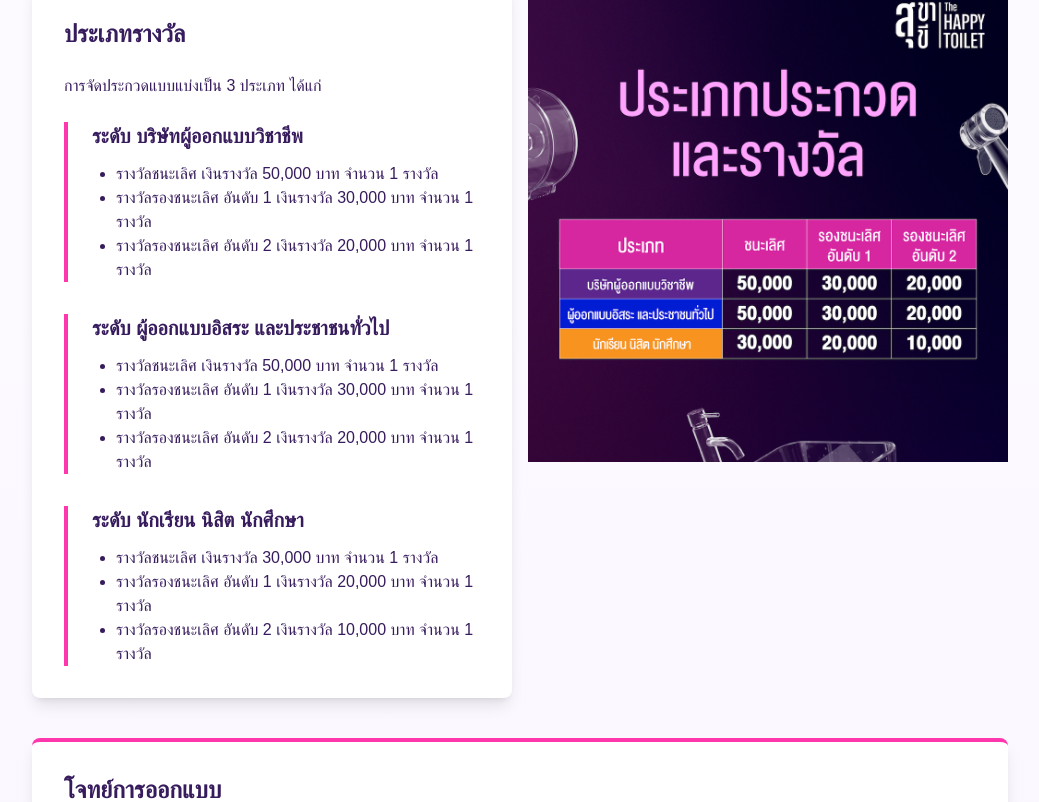
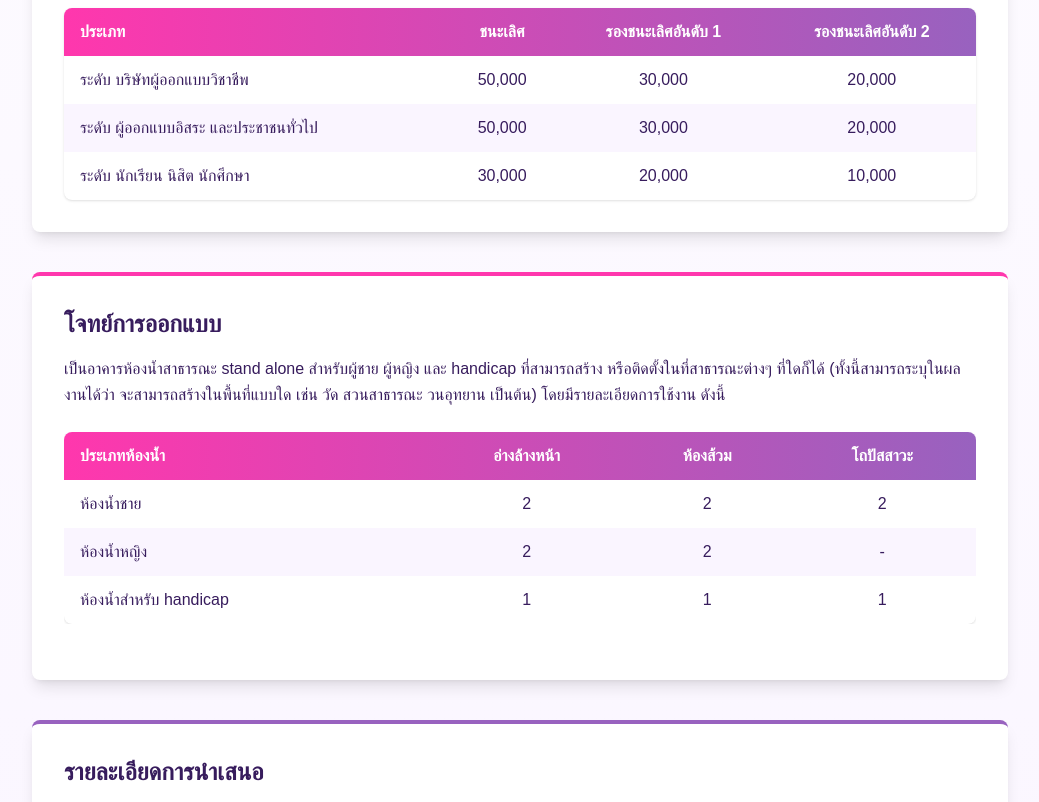
Before and after one commit to kritsadaskt/asww-happy-toilet, a Next.js app: page / in a window 1280 px wide. Shown: the part 1538-2340 px from the top of the page, without its empty margins (120-1159 px from the left). Built offline with nearby package versions, Linux system fonts and the light colour scheme; a web font is replaced by a local one.

Commit message:
edit text / update banner

```diff
--- a/app/components/AwardTypes.tsx
+++ b/app/components/AwardTypes.tsx
@@ -2,52 +2,43 @@ import Image from "next/image";
 export default function AwardTypes() {
   return(
     <div className="flex flex-col md:flex-row gap-4 mb-10">
-      <div className="w-full md:w-1/2">
+      <div className="w-full">
         <section className="bg-white rounded-lg shadow-lg p-4 sm:p-6 md:p-8 border-t-4" style={{ borderTopColor: '#ff37ad' }}>
         <h2 className="text-xl sm:text-2xl font-bold mb-4 sm:mb-6" style={{ color: '#371c5d' }}>ประเภทรางวัล</h2>
         <p className="text-sm sm:text-base mb-4 sm:mb-6" style={{ color: '#371c5d' }}>การจัดประกวดแบบแบ่งเป็น 3 ประเภท ได้แก่</p>
 
-        <div className="space-y-6 sm:space-y-8">
-          {/* Category 1 */}
-          <div className="border-l-4 pl-4 sm:pl-6" style={{ borderLeftColor: '#ff37ad' }}>
-            <h3 className="text-lg sm:text-xl font-semibold mb-2 sm:mb-3" style={{ color: '#371c5d' }}>ระดับ บริษัทผู้ออกแบบวิชาชีพ</h3>
-            <div className="space-y-1 sm:space-y-2 text-sm sm:text-base" style={{ color: '#371c5d' }}>
-              <ul className="list-disc pl-6">
-                <li>รางวัลชนะเลิศ เงินรางวัล 50,000 บาท จำนวน 1 รางวัล</li>
-                <li>รางวัลรองชนะเลิศ อันดับ 1 เงินรางวัล 30,000 บาท จำนวน 1 รางวัล</li>
-                <li>รางวัลรองชนะเลิศ อันดับ 2 เงินรางวัล 20,000 บาท จำนวน 1 รางวัล</li>
-              </ul>
-            </div>
-          </div>
 
-          {/* Category 2 */}
-          <div className="border-l-4 pl-4 sm:pl-6" style={{ borderLeftColor: '#ff37ad' }}>
-            <h3 className="text-lg sm:text-xl font-semibold mb-2 sm:mb-3" style={{ color: '#371c5d' }}>ระดับ ผู้ออกแบบอิสระ และประชาชนทั่วไป</h3>
-            <div className="space-y-1 sm:space-y-2 text-sm sm:text-base" style={{ color: '#371c5d' }}>
-              <ul className="list-disc pl-6">
-                <li>รางวัลชนะเลิศ เงินรางวัล 50,000 บาท จำนวน 1 รางวัล</li>
-                <li>รางวัลรองชนะเลิศ อันดับ 1 เงินรางวัล 30,000 บาท จำนวน 1 รางวัล</li>
-                <li>รางวัลรองชนะเลิศ อันดับ 2 เงินรางวัล 20,000 บาท จำนวน 1 รางวัล</li>
-              </ul>
-            </div>
-          </div>
-
-          {/* Category 3 */}
-          <div className="border-l-4 pl-4 sm:pl-6" style={{ borderLeftColor: '#ff37ad' }}>
-            <h3 className="text-lg sm:text-xl font-semibold mb-2 sm:mb-3" style={{ color: '#371c5d' }}>ระดับ นักเรียน นิสิต นักศึกษา</h3>
-            <div className="space-y-1 sm:space-y-2 text-sm sm:text-base" style={{ color: '#371c5d' }}>
-              <ul className="list-disc pl-6">
-                <li>รางวัลชนะเลิศ เงินรางวัล 30,000 บาท จำนวน 1 รางวัล</li>
-                <li>รางวัลรองชนะเลิศ อันดับ 1 เงินรางวัล 20,000 บาท จำนวน 1 รางวัล</li>
-                <li>รางวัลรองชนะเลิศ อันดับ 2 เงินรางวัล 10,000 บาท จำนวน 1 รางวัล</li>
-              </ul>
-            </div>
-          </div>
-        </div>
+        <table className="w-full border-collapse rounded-lg overflow-hidden shadow-sm bg-white">
+          <thead>
+            <tr style={{ background: 'linear-gradient(90deg,#ff37ad 0%,#9862bf 100%)' }}>
+              <th className="px-4 py-3 text-left text-white font-semibold">ประเภท</th>
+              <th className="px-4 py-3 text-center text-white font-semibold">ชนะเลิศ</th>
+              <th className="px-4 py-3 text-center text-white font-semibold">รองชนะเลิศอันดับ 1</th>
+              <th className="px-4 py-3 text-center text-white font-semibold">รองชนะเลิศอันดับ 2</th>
+            </tr>
+          </thead>
+          <tbody>
+            <tr className="even:bg-purple-50">
+              <td className="px-4 py-3 text-left text-[#371c5d]">ระดับ บริษัทผู้ออกแบบวิชาชีพ</td>
+              <td className="px-4 py-3 text-center text-[#371c5d]">50,000</td>
+              <td className="px-4 py-3 text-center text-[#371c5d]">30,000</td>
+              <td className="px-4 py-3 text-center text-[#371c5d]">20,000</td>
+            </tr>
+            <tr className="even:bg-purple-50">
+              <td className="px-4 py-3 text-left text-[#371c5d]">ระดับ ผู้ออกแบบอิสระ และประชาชนทั่วไป</td>
+              <td className="px-4 py-3 text-center text-[#371c5d]">50,000</td>
+              <td className="px-4 py-3 text-center text-[#371c5d]">30,000</td>
+              <td className="px-4 py-3 text-center text-[#371c5d]">20,000</td>
+            </tr>
+            <tr className="even:bg-purple-50">
+              <td className="px-4 py-3 text-left text-[#371c5d]">ระดับ นักเรียน นิสิต นักศึกษา</td>
+              <td className="px-4 py-3 text-center text-[#371c5d]">30,000</td>
+              <td className="px-4 py-3 text-center text-[#371c5d]">20,000</td>
+              <td className="px-4 py-3 text-center text-[#371c5d]">10,000</td>
+            </tr>
+          </tbody>
+        </table>
         </section>
-      </div>
-      <div className="w-full md:w-1/2">
-        <Image src="/The-Happy-Toilet-Album-6.png" alt="ASW Happy Toilet KV" className="w-full aspect-square" width={1000} height={1000} />
       </div>
     </div>
   )
--- a/app/components/DesignChallenge.tsx
+++ b/app/components/DesignChallenge.tsx
@@ -49,8 +49,7 @@ export default function DesignChallenge() {
       <div className="flex flex-col md:flex-row gap-4 mb-10">
         <div className="w-full">
           <section className="bg-white rounded-lg shadow-lg p-4 sm:p-6 md:p-8 border-t-4" style={{ borderTopColor: '#9862bf' }}>
-            <h2 className="text-xl sm:text-2xl font-bold mb-3 sm:mb-4" style={{ color: '#371c5d' }}>รายละเอียดผลงาน</h2>
-            <h3 className="text-base sm:text-lg font-semibold mb-3 sm:mb-4" style={{ color: '#371c5d' }}>เนื้องานประกอบไปด้วย</h3>
+            <h2 className="text-xl sm:text-2xl font-bold mb-3 sm:mb-4" style={{ color: '#371c5d' }}>รายละเอียดการนำเสนอ</h2>
             <div className="space-y-1 sm:space-y-2 text-sm sm:text-base pl-2 sm:pl-4" style={{ color: '#371c5d' }}>
               <ul className="list-disc pl-6">
                 <li>แนวความคิดในการออกแบบ</li>
--- a/app/components/ScoringCategory.tsx
+++ b/app/components/ScoringCategory.tsx
@@ -5,7 +5,7 @@ export default function ScoringCategory() {
       <div className="flex flex-col md:flex-row gap-4 mb-10">
         <div className="w-full">
           <section className="bg-gradient-to-b from-[#440d80] to-[#c365d6] rounded-lg shadow-lg p-4 sm:p-6 md:p-8">
-            <h2 className="text-xl text-center sm:text-3xl font-bold mb-3 sm:mb-4  text-white">หมวดการให้คะแนน</h2>
+            <h2 className="text-xl text-center sm:text-3xl font-bold mb-3 sm:mb-4  text-white">หลักเกณฑ์การตัดสิน</h2>
             <div className="grid grid-cols-2 md:grid-cols-3 gap-4">
               <div className="p-2 md:p-7">
                 <Image src="/Function.png" alt="Function" className="w-full aspect-square mb-4" width={500} height={500} />
--- a/app/page.tsx
+++ b/app/page.tsx
@@ -14,8 +14,8 @@ export default function Home() {
     <div className="min-h-screen bg-gradient-to-b from-white via-purple-50 to-white">
       {/* Key Visual Section */}
       <section id="kv" className="w-full bg-white">
-        <Image src="HappyToilet_Desktop_banner.jpg" alt="ASW Happy Toilet KV" className="w-full h-auto hidden md:block" width={1866} height={933}/>
-          <img src="https://assetwise.co.th/happy-toilet-test/asw-happy-toilet-kv.png" alt="ASW Happy Toilet KV" className="w-full h-auto md:h-[520px] object-contain md:hidden" />
+        <Image src="happy_toilet_desktop_banner.png" alt="ASW Happy Toilet KV" className="w-full h-auto hidden md:block" width={1866} height={933}/>
+        <Image src="happy_toilet_mobile_banner.png" alt="ASW Happy Toilet KV" className="w-full h-auto md:hidden" width={1866} height={933}/>
       </section>
 
       {/* Main Content */}
```
Also changed, not shown: public/happy_toilet_desktop_banner.png (added), public/happy_toilet_mobile_banner.png (added).
